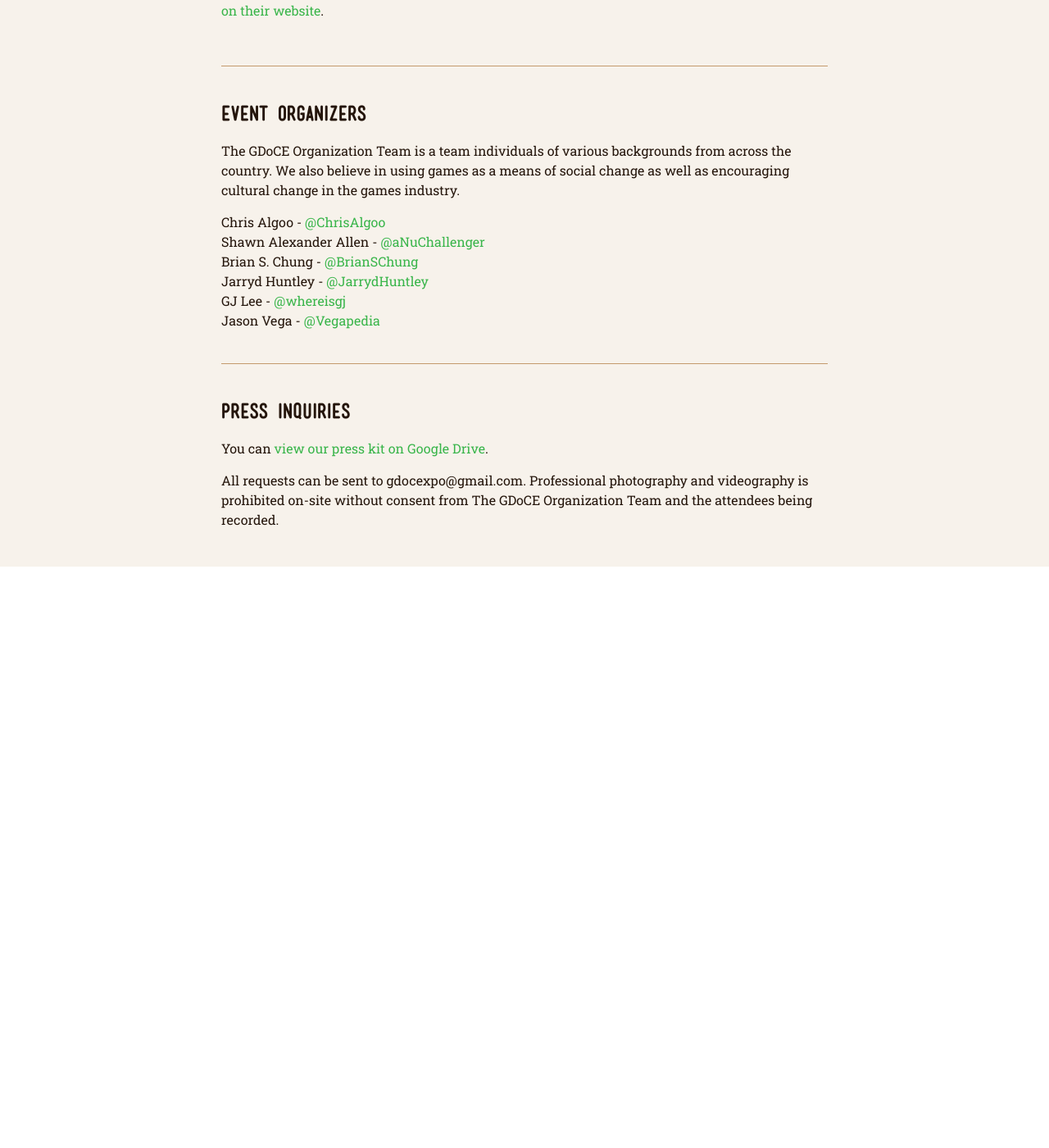
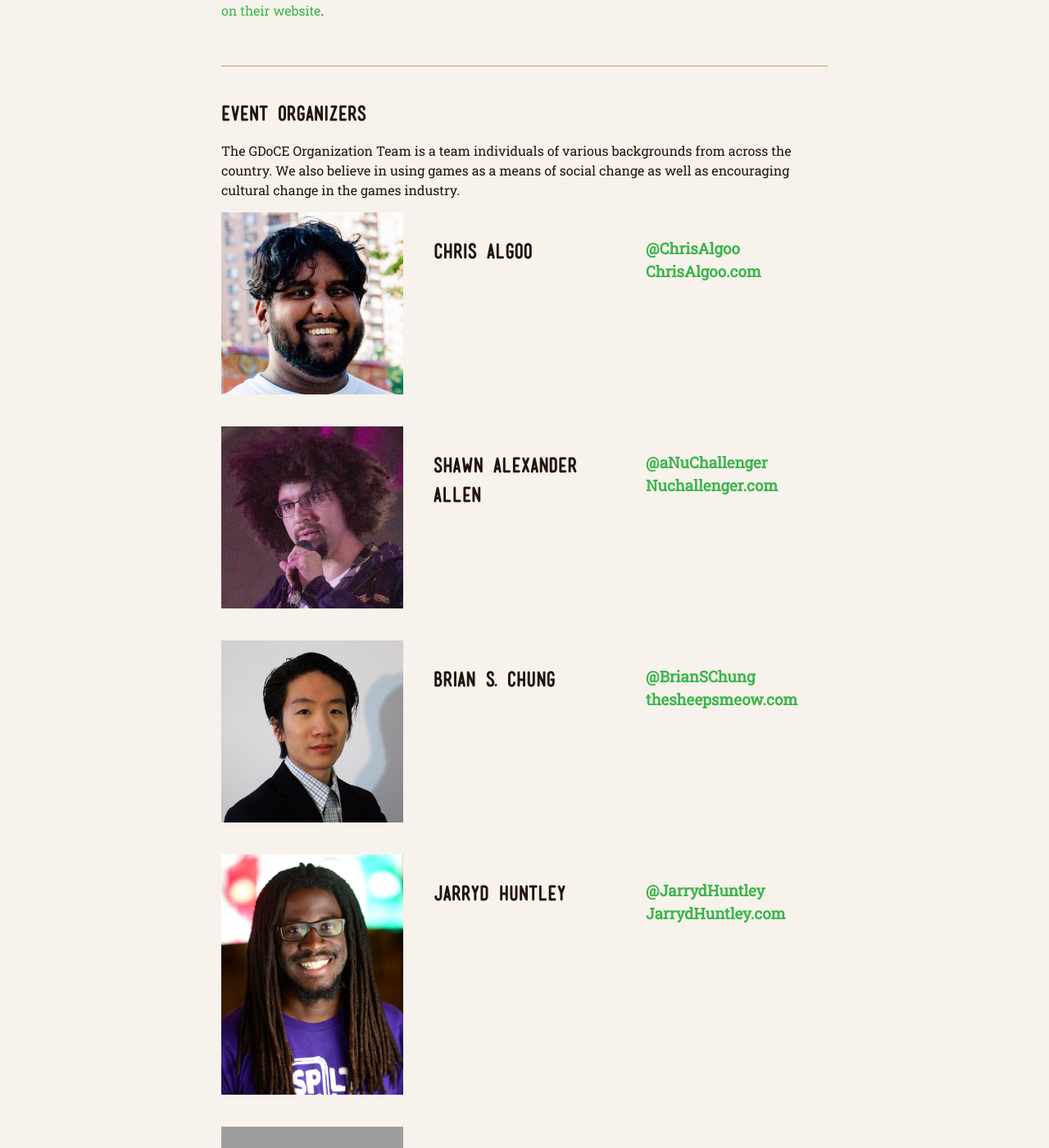
Before and after one commit to BrooklynGamery/gdocexpo, a Jekyll site: the page built from index.html, in a window 1280 px wide and 1400 px high, scrolled down 4132 px. Shown: the whole window at 82% size. Built offline with Jekyll 4.4.1, drawn with Linux system fonts in a browser that asks for light colours; comment, search, counter and statistics services are not loaded; before the commit the page ends 4823 px from its top, so only the background shows below that; some of the changed text lies outside the part shown; grey boxes are pictures that could not be loaded.

Commit message:
Updated the GDoCE Organization Team section to include photos. Inline CSS needs externalied into classes.

```diff
--- a/_includes/footer.html
+++ b/_includes/footer.html
@@ -152,12 +152,90 @@
     <p>The GDoCE Organization Team is a team individuals of various backgrounds from across the country. We also believe in using games as a means of social change as well as encouraging cultural change in the games industry.</p>
 
 	<p>
-	Chris Algoo - <a href="https://twitter.com/ChrisAlgoo">@ChrisAlgoo</a><br/>
-	Shawn Alexander Allen - <a href="https://twitter.com/aNuChallenger">@aNuChallenger</a><br/>
-	Brian S. Chung - <a href="https://twitter.com/BrianSChung">@BrianSChung</a><br/>
-	Jarryd Huntley - <a href="https://twitter.com/JarrydHuntley">@JarrydHuntley</a><br/>
-	GJ Lee - <a href="https://twitter.com/whereisgj">@whereisgj</a><br/>
-	Jason Vega - <a href="https://twitter.com/Vegapedia">@Vegapedia</a>
+  <div clas="organizers-container">
+    <div clas="organizer-container col-container">
+      <div class="col-3"></div>
+      <div class="col-3"></div>
+      <div class="col-3"></div>
+    </div>
+  </div>
+  <div class="col-container">
+      <div class="col-3">
+        <p><img src="/assets/images/speakers/2018/chrisAlgoo.jpg"/></p>
+      </div>
+      <div class="col-3" style="padding-top: 30px;padding-bottom: 30px;">
+          <h2>Chris Algoo </h2>
+      </div>
+      <div class="col-3" style="padding-top: 30px;padding-bottom: 30px;font-size: 1.17em;font-weight: bold;">
+          <a href="https://twitter.com/ChrisAlgoo">@ChrisAlgoo</a>
+          <a href="http://ChrisAlgoo.com">ChrisAlgoo.com</a>
+      </div>
+    </div>
+    <br/>
+    <div class="col-container">
+        <div class="col-3">
+          <p><img src="/assets/images/speakers/2018/shawnAllen.jpg"/></p>
+        </div>
+        <div class="col-3" style="padding-top: 30px;padding-bottom: 30px;">
+            <h2>Shawn Alexander Allen </h2>
+        </div>
+        <div class="col-3" style="padding-top: 30px;padding-bottom: 30px;font-size: 1.17em;font-weight: bold;">
+            <a href="https://twitter.com/aNuChallenger">@aNuChallenger</a>
+            <a href="http://Nuchallenger.com">Nuchallenger.com</a>
+        </div>
+      </div>
+      <br/>
+      <div class="col-container">
+          <div class="col-3">
+            <p><img src="/assets/images/speakers/2018/brianSChung.jpg"/></p>
+          </div>
+          <div class="col-3" style="padding-top: 30px;padding-bottom: 30px;">
+              <h2>Brian S. Chung</h2>
+          </div>
+          <div class="col-3" style="padding-top: 30px;padding-bottom: 30px;font-size: 1.17em;font-weight: bold;">
+              <a href="https://twitter.com/BrianSChung">@BrianSChung</a>
+              <a href="http://thesheepsmeow.com">thesheepsmeow.com</a>
+          </div>
+        </div>
+        <br/>
+        <div class="col-container">
+            <div class="col-3">
+              <p><img src="/assets/images/speakers/2018/jarrydHuntley.png"/></p>
+            </div>
+            <div class="col-3" style="padding-top: 30px;padding-bottom: 30px;">
+                <h2>Jarryd Huntley</h2>
+            </div>
+            <div class="col-3" style="padding-top: 30px;padding-bottom: 30px;font-size: 1.17em;font-weight: bold;">
+                <a href="https://twitter.com/JarrydHuntley">@JarrydHuntley</a>
+                <a href="http://JarrydHuntley.com">JarrydHuntley.com</a>
+            </div>
+          </div>
+          <br/>
+          <div class="col-container">
+              <div class="col-3">
+                <p><img src="/assets/images/speakers/2018/20180216profile_artsy.jpg"/></p>
+              </div>
+              <div class="col-3" style="padding-top: 30px;padding-bottom: 30px;">
+                  <h2>GJ Lee</h2>
+              </div>
+              <div class="col-3" style="padding-top: 30px;padding-bottom: 30px;font-size: 1.17em;font-weight: bold;">
+                  <a href="https://twitter.com/whereisgj">@whereisgj</a>
+                  <a href="http://thesheepsmeow.com">thesheepsmeow.com</a>
+              </div>
+          </div>
+          <br/>
+          <div class="col-container">
+              <div class="col-3">
+                <p><img src="/assets/images/speakers/2018/image_from_ios.jpg"/></p>
+              </div>
+              <div class="col-3" style="padding-top: 30px;padding-bottom: 30px;">
+                  <h2>Jason Vega</h2>
+              </div>
+              <div class="col-3" style="padding-top: 30px;padding-bottom: 30px;font-size: 1.17em;font-weight: bold;">
+                  <a href="https://twitter.com/Vegapedia">@Vegapedia</a>
+                  <a href="http://kasonmedia.com">kasonmedia.com</a>
+              </div>
+          </div>
 	</p>
 
     <hr>
```
Also changed, not shown: assets/images/speakers/2018/brianSChung.jpg (added), assets/images/speakers/2018/chrisAlgoo.jpg (added), assets/images/speakers/2018/image_from_ios.jpg (added), assets/images/speakers/2018/jarrydHuntley.png (added), 1 other file.
